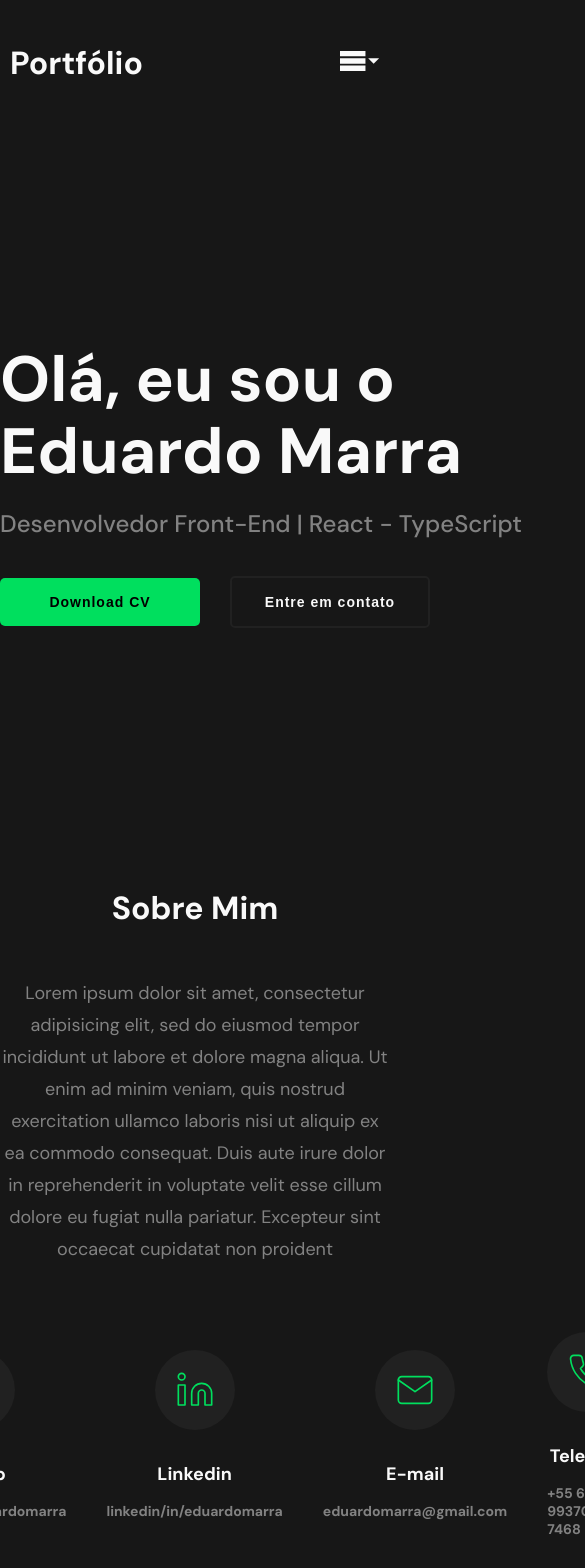
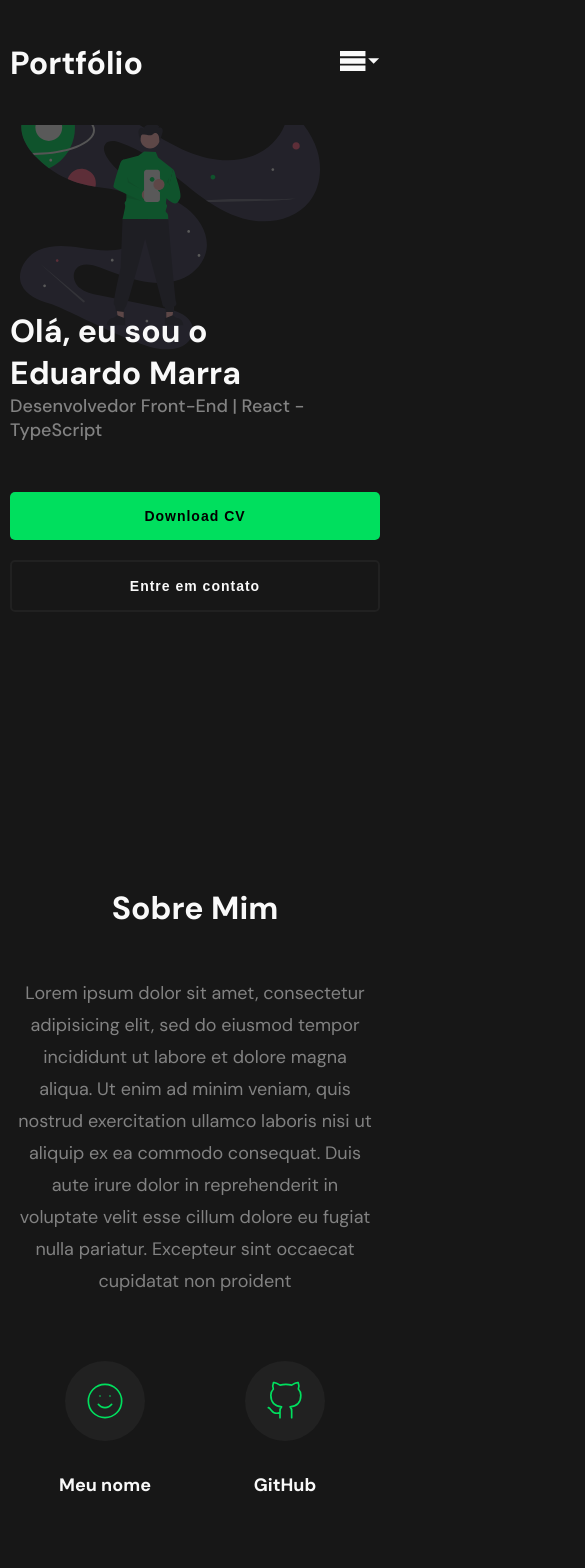
Before and after one commit to Eduardomarra/09-portfolio, a React (Create React App) app: page / in a window 390 px wide. Shown: the top 1568 px of the page, 585 px wide, since content can reach past the window. Built offline with nearby package versions, Linux system fonts and the light colour scheme.

Commit message:
style: added responsiveness in components

```diff
--- a/src/components/About/index.tsx
+++ b/src/components/About/index.tsx
@@ -23,9 +23,10 @@ export function About() {
                             <div className="bg-icon">
                                 <FiSmile />
                             </div>
-                            <h3>Meu nome</h3>
+                            <h3 className="mobile">Meu nome</h3>
                             <h4>Eduardo Marra</h4>
                         </div>
+
                         <div>
                             <a  href="https://github.com/Eduardomarra"
                                 target="_blank"
@@ -38,6 +39,7 @@ export function About() {
                             <h3>GitHub</h3>
                             <h4>github.com/Eduardomarra</h4>
                         </div>
+
                         <div>
                             <a  href="https://www.linkedin.com/in/eduardomarra/"
                                 target="_blank"
@@ -50,6 +52,7 @@ export function About() {
                             <h3>Linkedin</h3>
                             <h4>linkedin/in/eduardomarra</h4>
                         </div>
+
                         <div>
                             <a  href="mailTo:eduardomarra@gmail.com"
                                 target="_blank"
@@ -62,6 +65,7 @@ export function About() {
                             <h3>E-mail</h3>
                             <h4>eduardomarra@gmail.com</h4>
                         </div>
+
                         <div>
                             <a  href="https://api.whatsapp.com/send?phone=61993707468"
                                 target="_blank"
--- a/src/components/About/styles.ts
+++ b/src/components/About/styles.ts
@@ -21,6 +21,9 @@ export const Content  =styled.div`
             line-height: ${theme.font.sizes.xxlarge};
             text-align: center;
             margin-top: ${theme.spacings.xlarge};
+        }
+        @media screen and (max-width:  1024px) {
+            padding: 0 ${theme.spacings.xsmall};
         }
     `}
 `
@@ -71,6 +74,20 @@ export const Icons  =styled.div`
                 margin-bottom: ${theme.spacings.xxlarge};
             }
         }
+        @media screen and (min-width: 601px) and (max-width:  1024px) {
+            display: grid;
+            grid-template-columns: repeat(3, 200px);
+        }
+        @media screen and (max-width:  600px) {
+            display: grid;
+            grid-template-columns: repeat(2, 140px);
+
+            div {
+                h4 {
+                    opacity: 0;
+                }
+            }
+        }
 
 
     `}
--- a/src/components/Footer/styles.ts
+++ b/src/components/Footer/styles.ts
@@ -29,5 +29,21 @@ export const Container = styled.div`
                     cursor: pointer;
                 }
             }
+        }
+
+        @media screen and (max-width: 1024px) {
+            margin: 0 ${theme.spacings.xsmall};
+        }
+        @media screen and (max-width: 600px) {
+            justify-content: space-between;
+            flex-wrap: wrap;
+
+            p {
+                & + p {
+                    margin-top: 1rem;
+                }
+        }
+        }
+        @media screen and (max-width: 1024px) {}
     `}
 `
--- a/src/components/ProjectList/styles.ts
+++ b/src/components/ProjectList/styles.ts
@@ -35,5 +35,11 @@ export const Card = styled.div`
                 color: ${theme.colors.greenLight};
             }
         }
+
+        @media screen and (max-width: 600px) {
+            div {
+                width: 100%;
+            }
+        }
     `}
 `
--- a/src/components/Projects/styles.ts
+++ b/src/components/Projects/styles.ts
@@ -14,5 +14,16 @@ export const Content = styled.div`
         grid-template-columns: repeat(3, 1fr);
         grid-gap: ${theme.spacings.xsmall};
         margin: ${theme.spacings.xxlarge} 0;
+
+        @media screen and (max-width: 1024px) {
+            grid-template-columns: repeat(2, auto);
+            padding: 0 ${theme.spacings.xsmall};
+        }
+        @media screen and (max-width: 600px) {
+            grid-template-columns: repeat(1, auto);
+        }
+        @media screen and (max-width: 320px) {
+            grid-template-columns: repeat(1, 290px);
+        }
     `}
 `
--- a/src/components/Skills/styles.ts
+++ b/src/components/Skills/styles.ts
@@ -4,6 +4,10 @@ export const Container = styled.div`
     max-width: 1090px;
     margin: 10rem auto 20rem ;
     text-align: center;
+
+    @media screen and (max-width: 1024px) {
+        margin: 10rem auto 10rem ;
+    }
 `
 
 export const Content = styled.div`
@@ -12,6 +16,20 @@ export const Content = styled.div`
         grid-template-columns: repeat(6, 1fr);
         gap: ${theme.spacings.xsmall};
         margin: 4rem 0;
+
+        @media screen and (max-width: 1024px) {
+            grid-template-columns: repeat(4, auto);
+            padding: 0 ${theme.spacings.xsmall};
+            gap: 1rem;
+            margin: 4rem auto;
+        }
+        @media screen and (max-width: 600px) {
+            grid-template-columns: repeat(3, 1fr);
+            padding: 0 1em;
+            gap: 1rem;
+            margin: 5rem auto;
+        }
+        @media screen and (max-width: 1024px) {}
     `}
 `
 
@@ -31,5 +49,25 @@ export const Card = styled.div`
             width: 7rem;
             height: 7rem;
         }
+
+        @media screen and (max-width: 1024px) {
+            width: 17rem;
+        }
+        @media screen and (max-width: 600px) {
+            width: 10.5rem;
+            height: 10.5rem;
+            svg {
+                width: 5rem;
+                height: 5rem;
+            }
+        }
+        @media screen and (max-width: 320px) {
+            width: 9rem;
+            height: 9rem;
+            svg {
+                width: 5rem;
+                height: 5rem;
+            }
+        }
    `}
 `
--- a/src/components/Works/styles.ts
+++ b/src/components/Works/styles.ts
@@ -18,6 +18,17 @@ export const Content = styled.div`
         grid-template-columns: repeat(3, 1fr);
         gap: ${theme.spacings.xsmall};
         margin: ${theme.spacings.large} 0 ${theme.spacings.xxlarge} 0;
+
+        @media screen and (max-width: 1024px) {
+            padding: 0 ${theme.spacings.xsmall};
+        }
+        @media screen and (max-width: 600px) {
+            padding: 0 1rem;
+        }
+        @media screen and (max-width: 400px) {
+            grid-template-columns: repeat(2,auto);
+            gap: 1rem;
+        }
     `}
 `
 export const Card = styled.div`
@@ -47,5 +58,75 @@ export const Card = styled.div`
 
             margin-top: 3rem;
         }
+
+        @media screen and (max-width: 1024px) {
+            max-width: 25rem;
+            height: 16rem;
+            padding: 2rem;
+
+            div {
+                height: 4rem;
+
+                svg {
+                    width: 4rem;
+                    height: 4rem;
+                }
+            }
+
+            p {
+                font-weight: 500;
+                font-size: ${theme.font.sizes.large};
+                line-height: ${theme.font.sizes.xlarge};
+            }
+        }
+
+        @media screen and (max-width: 600px) {
+            width: 12rem;
+            height: 16rem;
+            padding: 2rem 0.5rem;
+
+            div {
+                height: 5rem;
+                width: 5rem;
+                display: flex;
+
+                svg {
+                    width: 2.5rem;
+                    height: 2.5rem;
+                    margin-right: 0.3rem;
+                }
+            }
+
+            p {
+                font-size: ${theme.font.sizes.small};
+                line-height: ${theme.font.sizes.medium};
+                margin-top: 1rem;
+            }
+        }
+
+        @media screen and (max-width: 400px) {
+            width: 14rem;
+            height: 16rem;
+            padding: 2rem 0.5rem;
+            margin: 0 auto;
+
+            div {
+                height: 8rem;
+                width: 8rem;
+                display: flex;
+
+                svg {
+                    width: 4rem;
+                    height: 4rem;
+                    margin-right: 0.3rem;
+                }
+            }
+
+            p {
+                font-size: ${theme.font.sizes.medium};
+                line-height: ${theme.font.sizes.large};
+                margin-top: 0rem;
+            }
+        }
     `}
 `
--- a/src/components/home/index.tsx
+++ b/src/components/home/index.tsx
@@ -2,6 +2,7 @@ import pictureHome from '../../assets/pictureHome.svg'
 import { Container, Apresentation, Button, Picture } from './styles'
 
 export function Home(){
+
     return (
         <>
             <Container>
@@ -11,8 +12,11 @@ export function Home(){
                         Eduardo Marra
                     </h1>
                     <h4>Desenvolvedor Front-End | React - TypeScript</h4>
+
                     <Button>
-                        <button type="submit">Download CV</button>
+                        <button type="submit">
+                            Download CV
+                        </button>
                         <button type="submit">Entre em contato</button>
                     </Button>
                 </Apresentation>
--- a/src/components/home/styles.ts
+++ b/src/components/home/styles.ts
@@ -2,21 +2,30 @@ import styled, { css, keyframes } from 'styled-components'
 
 export const Container  =styled.div`
     ${({ theme}) => css`
-        width: 1090px;
+        max-width: 1090px;
         height: calc(100vh - 122px);
         margin: 0 auto;
         display: flex;
         align-items: center;
         justify-content: space-between;
+        position: relative;
+        overflow: hidden;
+
+        @media screen and (max-width:  700px){
+            flex-direction: column;
+            justify-content: center;
+            width: 100%;
+        }
     `}
 `
 
 export const Apresentation  =styled.div`
     ${({ theme}) => css`
+        animation: ${animatedApresentation} 1s forwards;
         h1 {
             font-weight: 700;
-            font-size: calc(${theme.font.sizes.xxlarge} * 2);
-            line-height: calc(${theme.font.sizes.xlarge} * 3);
+            font-size:${theme.font.sizes.huge};
+            line-height: calc(${theme.font.sizes.huge} + 4rem);
             color: ${theme.colors.white};
         }
 
@@ -28,7 +37,19 @@ export const Apresentation  =styled.div`
             margin: ${theme.spacings.small} 0 ${theme.spacings.large};
         }
 
-        animation: ${animatedApresentation} 1s forwards;
+        @media screen and (max-width:  700px){
+            h1 {
+                font-size: ${theme.font.sizes.xxlarge};
+                line-height: calc(${theme.font.sizes.xxlarge} + 1rem);
+                margin: 0 1rem;
+            }
+
+            h4 {
+                font-size: ${theme.font.sizes.large};
+                line-height: ${theme.font.sizes.xlarge};
+                margin: 0 1rem;
+            }
+        }
     `}
 `
 
@@ -61,15 +82,62 @@ export const Button  =styled.div`
             &:hover{
                 filter: brightness(0.8)
             }
+
+            @media screen and (max-width:  700px){
+
+            }
+        }
+        @media screen and (max-width:  700px){
+            display: grid;
+            grid-template-columns: 1fr;
+            margin: 5rem 1rem;
+
+            button{
+                width: 100%;
+
+                & + button {
+                    margin: 2rem 1rem 0rem 0rem;
+                }
+
+            }
         }
     `}
 `
 
 export const Picture  =styled.div`
     ${({ theme}) => css`
+        -webkit-animation: ${animatedPicture} 1s;
+        animation: ${animatedPicture} 1s;
 
-        -webkit-animation: ${animatedPicture} 1s;
-                animation: ${animatedPicture} 1s;
+        @media screen and (max-width:  700px){
+            position: absolute;
+            top: -3rem;
+            bottom: 0;
+            right: 0;
+            left: 2rem;
+            width: 20rem;
+            height: 20rem;
+            opacity: 0.3;
+            z-index: -1;
+        }
+
+        @media screen and (min-width: 701px) and (max-width:  1024px){
+            position: absolute;
+            top: 35rem;
+            bottom: 0;
+            right: 0;
+            left: 40rem;
+            width: 40rem;
+            height: 40rem;
+            opacity: 0.3;
+            z-index: -1;
+            img {
+                svg {
+                    width: 40rem;
+                    height: 40rem;
+                }
+            }
+        }
     `}
 `
 
```
